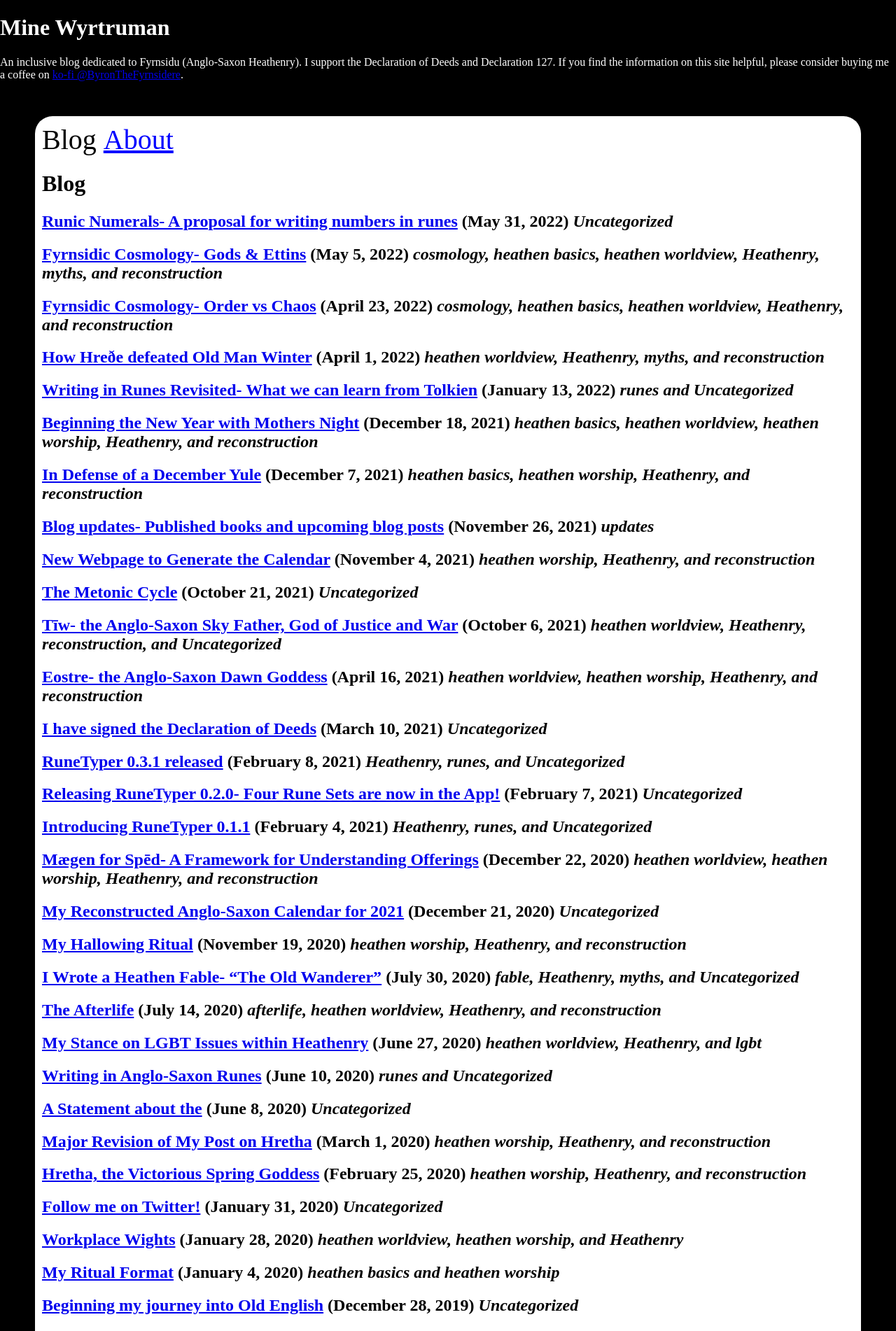
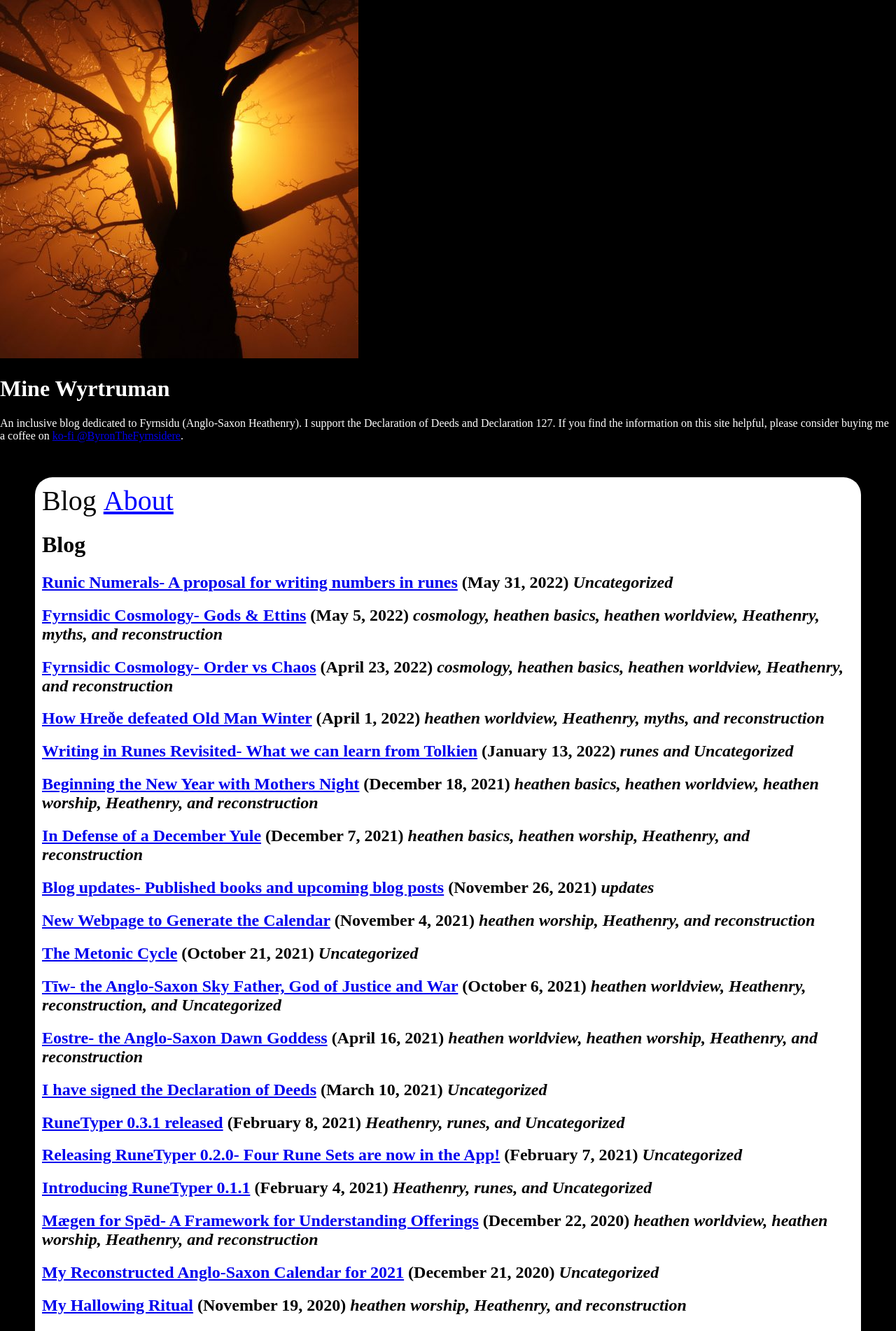
Before and after one commit to byronpendason/byronpendason.github.io, a Jekyll site: the page built from index.md, in a window 1280 px wide. Shown: the top 1902 px of the page at 70% size. Built offline with Jekyll 4.4.1, drawn with Linux system fonts in a browser that asks for light colours; our own code applies the rules of GitHub Pages for plain Markdown files.

Commit message:
Update default.html

```diff
--- a/_layouts/default.html
+++ b/_layouts/default.html
@@ -44,6 +44,7 @@
   </head>
   <body>
     <div id="header">
+      <img src="media/cropped-tree-sunset-2.jpg" alt="the sunset with a tree in the foreground">
       <h1>{{ site.title }}</h1>
       <p>{{ site.description }}</p>
     </div>
```
